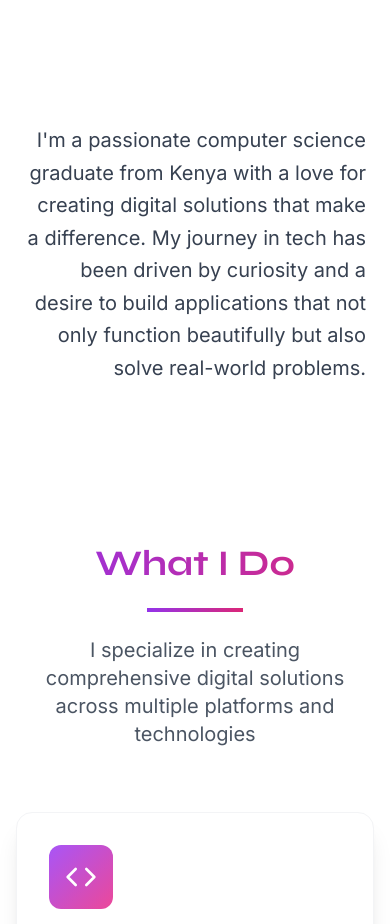
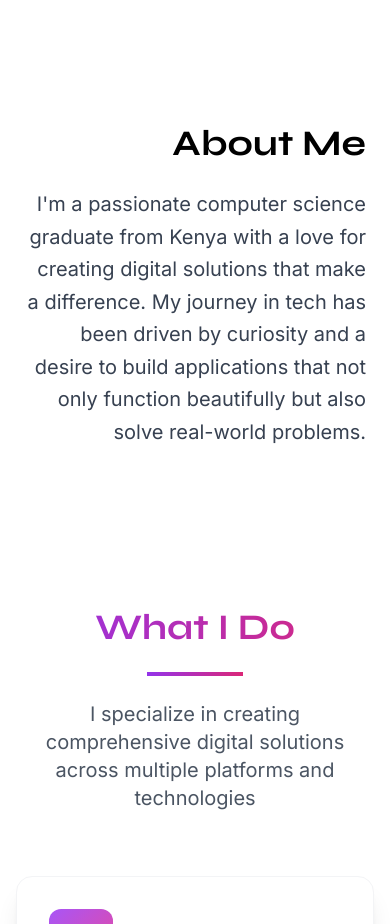
Before and after one commit to Themazecrawler/portifolio, a React (Vite) app: page / in a window 390 px wide. Shown: the part 800-1724 px from the top of the page. Built offline with nearby package versions, Linux system fonts and the light colour scheme.

Commit message:
Align About Me header and text

```diff
--- a/src/components/sections/About.tsx
+++ b/src/components/sections/About.tsx
@@ -2,6 +2,9 @@ export function About() {
   return (
     <section id="about" className="py-20">
       <div className="max-w-7xl mx-auto px-6 lg:px-12">
+        <h2 className="text-4xl md:text-5xl font-bold mb-6 text-right">
+          About Me
+        </h2>
         <p className="font-inter text-xl md:text-2xl lg:text-3xl text-gray-700 leading-relaxed max-w-3xl ml-auto text-right">
           I'm a passionate computer science graduate from Kenya with a love for creating
           digital solutions that make a difference. My journey in tech has been driven by
```
